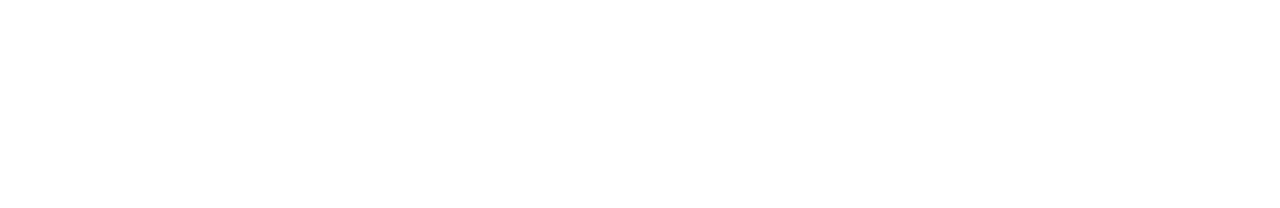
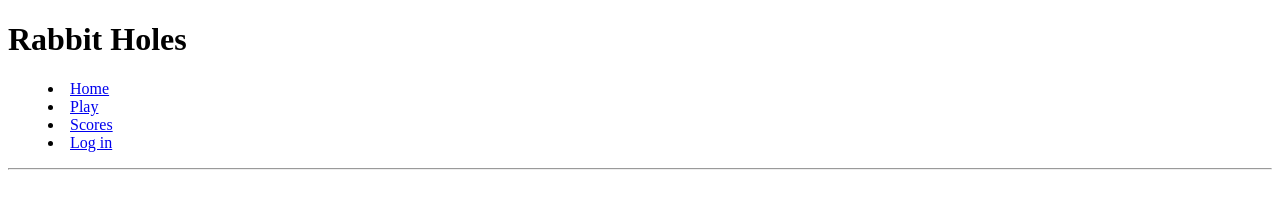
Before and after one commit to robinkyl002/startup, a plain HTML site: page startup-html/index.html in a window 1280 px wide. Drawn offline with Linux system fonts and the light colour scheme.

Commit message:
Created files for other HTML pages and added title and nav bar to index.html

```diff
--- a/startup-html/index.html
+++ b/startup-html/index.html
@@ -3,7 +3,22 @@
     <header>
         <meta charset="UTF-8" />
         <meta name="viewport" content="width=device-width, initial-scale=1.0" />
-        <title>RABBIT HOLES</title>
+        <title>Rabbit Holes</title>
     </header>
-    <body></body>
+    <body>
+        <header>
+            <h1>Rabbit Holes</h1>
+
+        <nav>
+            <menu>
+                <li><a href="index.html">Home</a></li>
+                <li><a href="play.html">Play</a></li>
+                <li><a href="scores.html">Scores</a></li>
+                <li><a href="login.html">Log in</a></li>
+            </menu>
+        </nav>
+
+        <hr />
+        </header>
+    </body>
 </html>
```
Also changed, not shown: startup-html/end.html (added), startup-html/login.html (added), startup-html/play.html (added), startup-html/scores.html (added).
